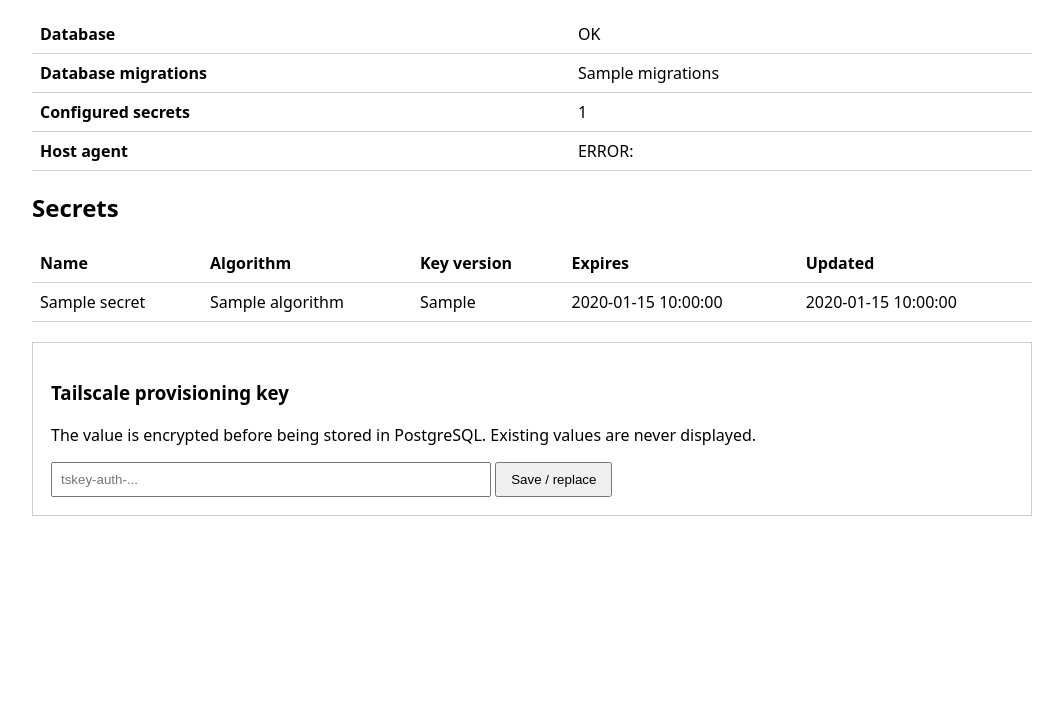
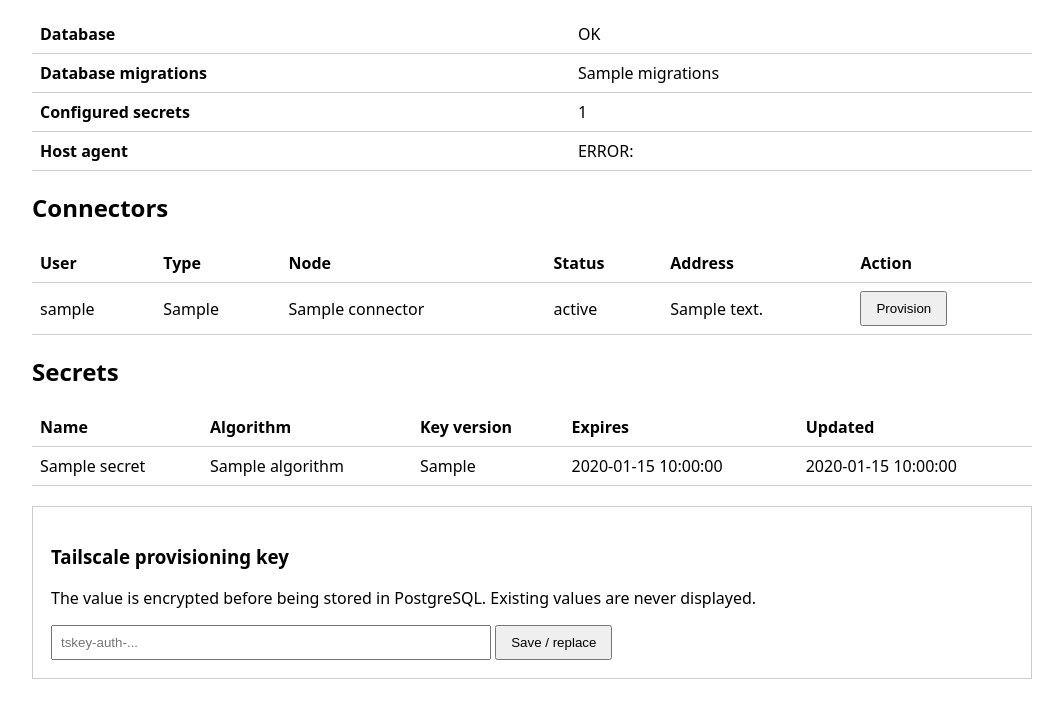
Before and after one commit to martelnov/ai-platform, a FastAPI app: template control-plane/app/templates/admin.html in a window 1280 px wide. Shown: the part 184-903 px from the top of the page, without its empty margins (108-1171 px from the left). Before the commit the page ends 700 px from the top, so only its background shows below. Run offline with FastAPI, Linux system fonts and the light colour scheme; the template is opened without the code that fills it: most values are stand-ins (such as "Sample title", 1, 10 or a date in 2020); some libraries are stand-ins or nearby versions.

Commit message:
Add Tailscale connector provisioning UI

```diff
--- a/control-plane/app/main.py
+++ b/control-plane/app/main.py
@@ -161,6 +161,42 @@ def decrypt_secret(conn, name: str) -> bytes:
             status_code=500,
             detail="Secret decryption failed",
         )
+
+
+def host_agent_request(payload, timeout=120):
+    with socket.socket(
+        socket.AF_UNIX,
+        socket.SOCK_STREAM,
+    ) as sock:
+        sock.settimeout(timeout)
+        sock.connect("/run/ai-platform/agent.sock")
+
+        sock.sendall(
+            json.dumps(
+                payload,
+                separators=(",", ":"),
+            ).encode("utf-8")
+            + b"\n"
+        )
+
+        data = b""
+
+        while not data.endswith(b"\n"):
+            chunk = sock.recv(4096)
+
+            if not chunk:
+                raise RuntimeError(
+                    "host agent closed connection"
+                )
+
+            data += chunk
+
+            if len(data) > 65536:
+                raise RuntimeError(
+                    "host agent response too large"
+                )
+
+    return json.loads(data.decode("utf-8"))
 
 
 def host_agent_ping():
@@ -334,6 +370,45 @@ def admin(request: Request):
                 }
                 for row in cur.fetchall()
             ]
+            cur.execute(
+                """
+                SELECT
+                    uc.id,
+                    u.username,
+                    uc.connector_type,
+                    uc.node_name,
+                    uc.state_path,
+                    uc.status,
+                    uc.address,
+                    uc.last_error,
+                    uc.updated_at
+                FROM user_connectors uc
+                JOIN users u
+                  ON u.id = uc.user_id
+                ORDER BY u.username, uc.connector_type
+                """
+            )
+
+            connectors = [
+                {
+                    "id": row[0],
+                    "username": row[1],
+                    "connector_type": row[2],
+                    "node_name": row[3],
+                    "state_path": row[4],
+                    "status": row[5],
+                    "address": row[6],
+                    "last_error": row[7],
+                    "updated_at": row[8],
+                }
+                for row in cur.fetchall()
+            ]
+
+            for connector in connectors:
+                connector["csrf"] = csrf_token(
+                    identity["login"],
+                    f"connector-provision:{connector['id']}",
+                )
 
     response = templates.TemplateResponse(
         request=request,
@@ -342,6 +417,7 @@ def admin(request: Request):
             "migrations": migrations,
             "secrets": secrets,
             "identity": identity,
+            "connectors": connectors,
             "secret_csrf": csrf_token(
                 identity["login"],
                 "secret-set:tailscale.provisioning",
@@ -520,3 +596,150 @@ def check_tailscale_secret(request: Request):
         "secret": "tailscale.provisioning",
         "status": "decrypt-ok",
     }
+
+
+@app.post("/admin/connectors/{connector_id}/provision")
+async def provision_connector(
+    connector_id: int,
+    request: Request,
+):
+    with db_connect() as conn:
+        identity = require_admin(request, conn)
+
+        form = parse_qs(
+            (await request.body()).decode("utf-8")
+        )
+
+        supplied_csrf = form.get("csrf", [""])[0]
+
+        expected_csrf = csrf_token(
+            identity["login"],
+            f"connector-provision:{connector_id}",
+        )
+
+        if not hmac.compare_digest(
+            supplied_csrf,
+            expected_csrf,
+        ):
+            raise HTTPException(
+                status_code=403,
+                detail="Invalid CSRF token",
+            )
+
+        with conn.cursor() as cur:
+            cur.execute(
+                """
+                SELECT
+                    connector_type,
+                    node_name,
+                    state_path,
+                    enabled
+                FROM user_connectors
+                WHERE id = %s
+                """,
+                (connector_id,),
+            )
+
+            row = cur.fetchone()
+
+        if not row:
+            raise HTTPException(
+                status_code=404,
+                detail="Connector not found",
+            )
+
+        connector_type, node_name, state_path, enabled = row
+
+        if not enabled:
+            raise HTTPException(
+                status_code=409,
+                detail="Connector is disabled",
+            )
+
+        if connector_type != "tailscale":
+            raise HTTPException(
+                status_code=400,
+                detail="Unsupported connector type",
+            )
+
+        auth_key = decrypt_secret(
+            conn,
+            "tailscale.provisioning",
+        ).decode("utf-8")
+
+        with conn.cursor() as cur:
+            cur.execute(
+                """
+                UPDATE user_connectors
+                SET status = 'provisioning',
+                    last_error = NULL,
+                    updated_at = now()
+                WHERE id = %s
+                """,
+                (connector_id,),
+            )
+
+        conn.commit()
+
+    try:
+        result = host_agent_request(
+            {
+                "op": "tailscale_connector_provision",
+                "connector_id": connector_id,
+                "node_name": node_name,
+                "state_path": state_path,
+                "auth_key": auth_key,
+            },
+            timeout=120,
+        )
+
+        if not result.get("ok"):
+            raise RuntimeError(
+                result.get("error")
+                or "connector provisioning failed"
+            )
+
+        with db_connect() as conn:
+            with conn.cursor() as cur:
+                cur.execute(
+                    """
+                    UPDATE user_connectors
+                    SET status = 'running',
+                        address = %s,
+                        last_seen_at = now(),
+                        last_error = NULL,
+                        updated_at = now()
+                    WHERE id = %s
+                    """,
+                    (
+                        result.get("address"),
+                        connector_id,
+                    ),
+                )
+
+    except Exception as exc:
+        with db_connect() as conn:
+            with conn.cursor() as cur:
+                cur.execute(
+                    """
+                    UPDATE user_connectors
+                    SET status = 'failed',
+                        last_error = %s,
+                        updated_at = now()
+                    WHERE id = %s
+                    """,
+                    (
+                        str(exc)[:2000],
+                        connector_id,
+                    ),
+                )
+
+        raise HTTPException(
+            status_code=500,
+            detail="Connector provisioning failed",
+        )
+
+    return RedirectResponse(
+        url="/admin",
+        status_code=303,
+    )
--- a/control-plane/app/templates/admin.html
+++ b/control-plane/app/templates/admin.html
@@ -78,6 +78,58 @@ Signed in as:
     </tr>
 </table>
 
+<h2>Connectors</h2>
+
+{% if connectors %}
+<table>
+    <thead>
+        <tr>
+            <th>User</th>
+            <th>Type</th>
+            <th>Node</th>
+            <th>Status</th>
+            <th>Address</th>
+            <th>Action</th>
+        </tr>
+    </thead>
+    <tbody>
+    {% for connector in connectors %}
+        <tr>
+            <td>{{ connector.username }}</td>
+            <td>{{ connector.connector_type }}</td>
+            <td>{{ connector.node_name }}</td>
+            <td>{{ connector.status }}</td>
+            <td>{{ connector.address or "-" }}</td>
+            <td>
+                <form
+                    method="post"
+                    action="/admin/connectors/{{ connector.id }}/provision"
+                >
+                    <input
+                        type="hidden"
+                        name="csrf"
+                        value="{{ connector.csrf }}"
+                    >
+                    <button type="submit">Provision</button>
+                </form>
+            </td>
+        </tr>
+
+        {% if connector.last_error %}
+        <tr>
+            <td colspan="6">
+                Error: {{ connector.last_error }}
+            </td>
+        </tr>
+        {% endif %}
+
+    {% endfor %}
+    </tbody>
+</table>
+{% else %}
+<p>No connectors configured.</p>
+{% endif %}
+
 <h2>Secrets</h2>
 
 {% if secrets %}
```
